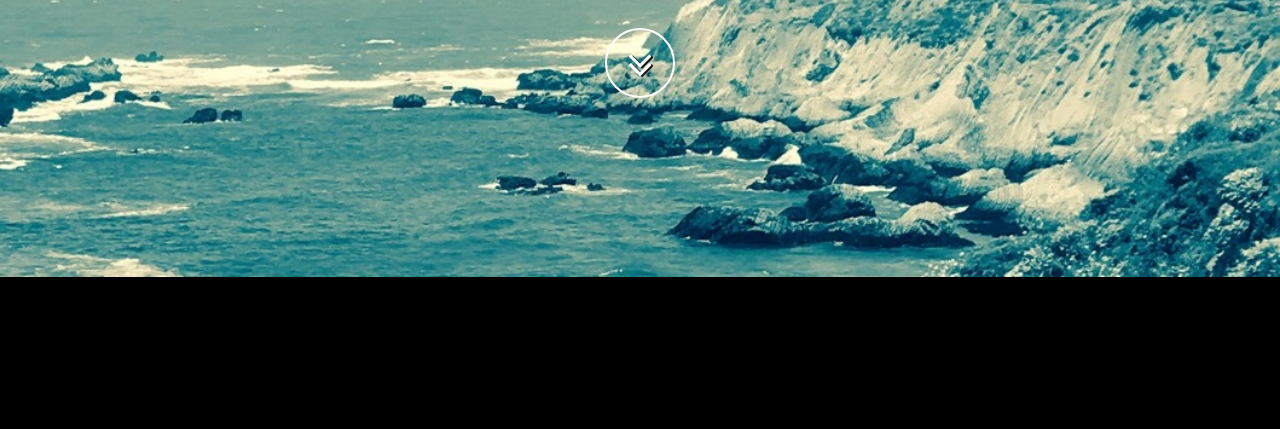
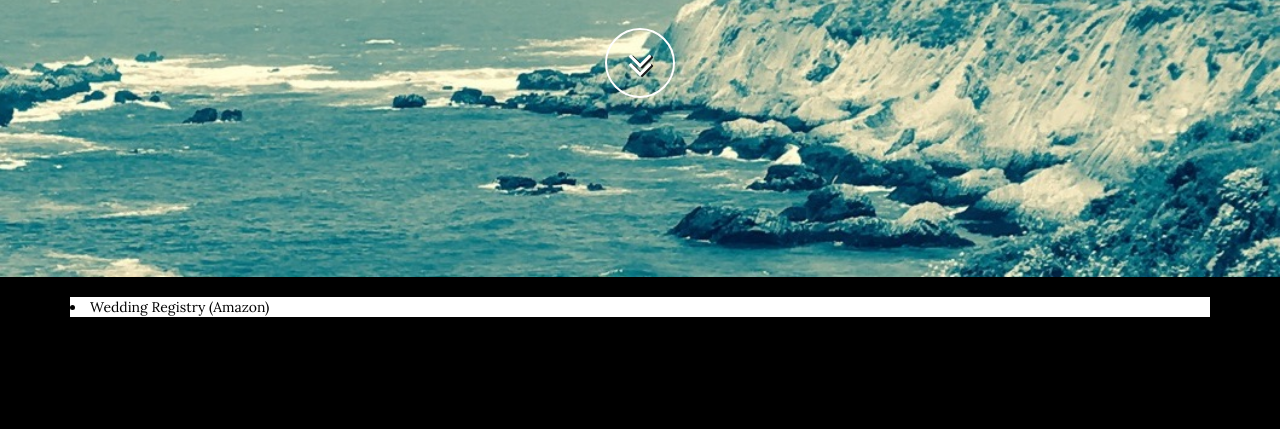
Before and after one commit to robotarmy/wedding, a website: page index.html in a window 1280 px wide. Shown: the part 523-952 px from the top of the page. Drawn offline with nearby package versions, Linux system fonts and the light colour scheme; some packages are replaced by stand-ins of ours; a script that the page names is missing.

Commit message:
Update index.html

```diff
--- a/index.html
+++ b/index.html
@@ -95,15 +95,16 @@
             </div>
         </div>
     </header>
-    <section id="details" class="container content-section text-center">
+    <section id="details" class="container ">
       <div class="row>
+	 <ul>
 	 <li style="background-color: white; color: black;">
 	  <a style="color:black" href="https://www.zola.com/registry/kcsunshine"> Wedding Registry (Zola)</a>
 	 </li>
 	 <li style="background-color: white; color: black;">
 	   <a style="color:black" href="https://www.amazon.com/wedding/share/kcsunshine"> Wedding Registry (Amazon)</a>
 	     </li>
-
+	 </ul>
        </div>
 </section>
     <!-- Details Section -->
```
Lines whose indentation alone changed are shown as unchanged.
